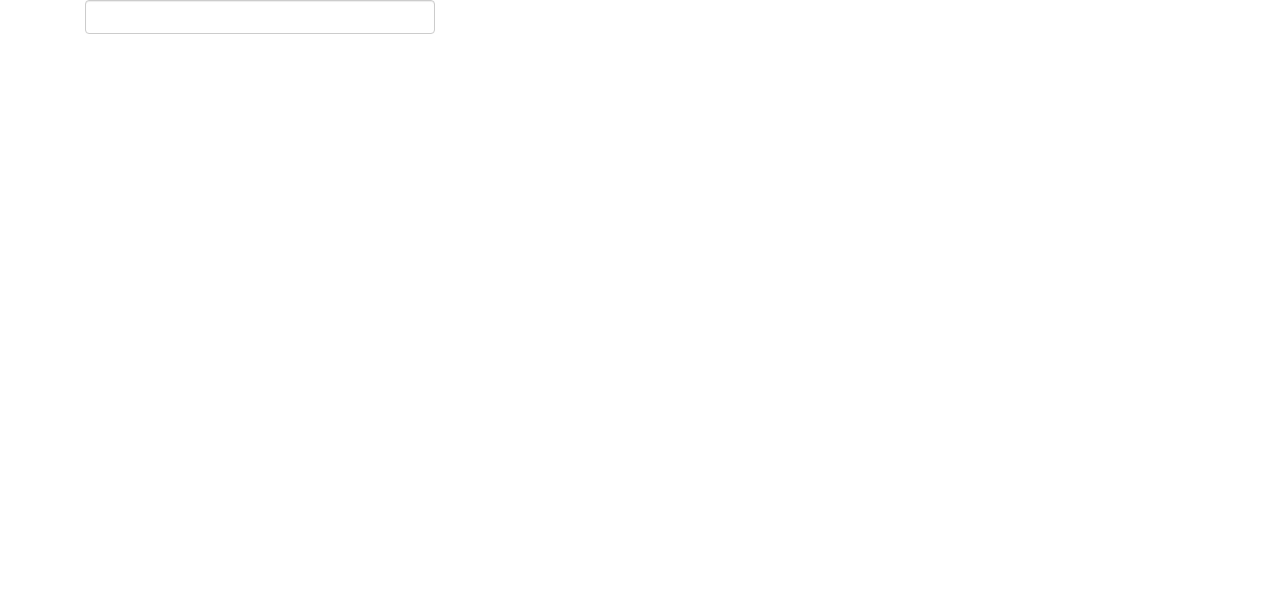
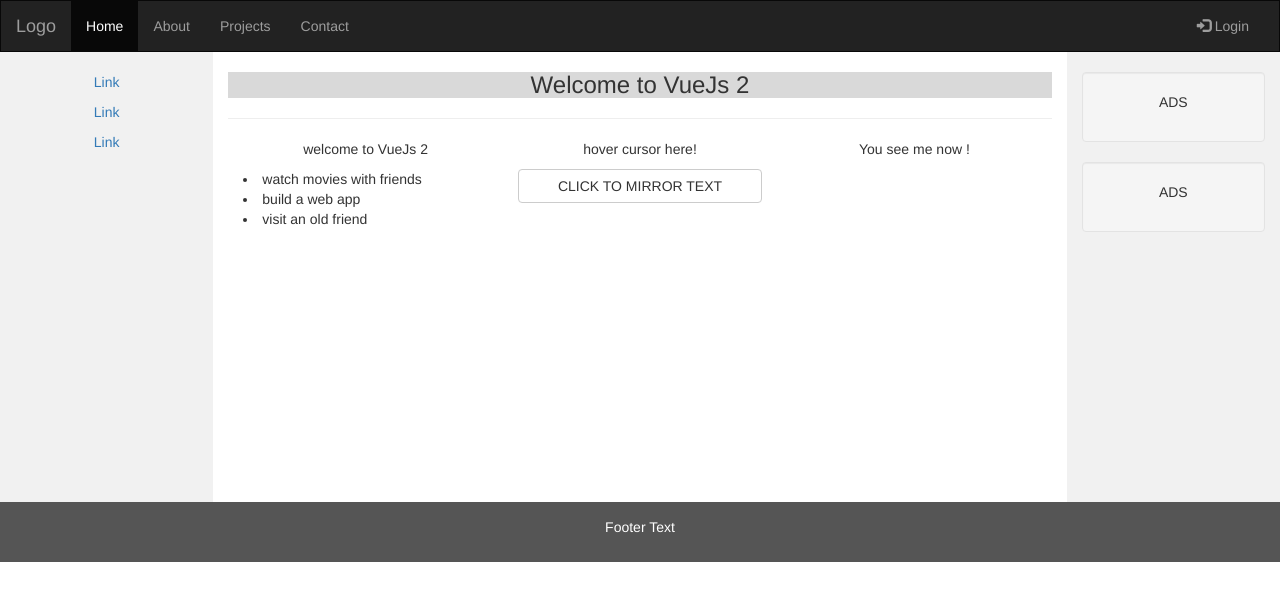
Before and after one commit to alexeisein/vue, a plain HTML site: page index.html in a window 1280 px wide. Drawn offline with nearby package versions, Linux system fonts and the light colour scheme.

Commit message:
new template

```diff
--- a/index.html
+++ b/index.html
@@ -1,36 +1,185 @@
 <!DOCTYPE html>
 <html lang="en">
 <head>
-	<title>Vue</title>
+  <title>VeuJS</title>
+
+  <meta charset="utf-8">
   <meta name="viewport" content="width=device-width, initial-scale=1">
-	<meta charset="utf-8">
-	<!-- Latest compiled and minified CSS -->
   <link rel="stylesheet" href="https://maxcdn.bootstrapcdn.com/bootstrap/3.3.7/css/bootstrap.min.css">
-	<!-- jQuery library -->
   <script src="https://ajax.googleapis.com/ajax/libs/jquery/3.2.1/jquery.min.js"></script>
-
-	<!-- Latest compiled JavaScript -->
   <script src="https://maxcdn.bootstrapcdn.com/bootstrap/3.3.7/js/bootstrap.min.js"></script>
   <script src="https://unpkg.com/vue"></script>
 
+  <style>
+
+    /* Remove the navbar's default margin-bottom and rounded borders */
+    .navbar {
+      margin-bottom: 0;
+      border-radius: 0;
+    }
+
+    /* Set height of the grid so .sidenav can be 100% (adjust as needed) */
+    .row.content {height: 450px}
+
+    /* Set gray background color and 100% height */
+    .sidenav {
+      padding-top: 20px;
+      background-color: #f1f1f1;
+      height: 100%;
+    }
+
+    /* Set black background color, white text and some padding */
+    footer {
+      background-color: #555;
+      color: white;
+      padding: 15px;
+    }
+
+    /* On small screens, set height to 'auto' for sidenav and grid */
+    @media screen and (max-width: 767px) {
+      .sidenav {
+        height: auto;
+        padding: 15px;
+      }
+      .row.content {height:auto;}
+    }
+  </style>
 </head>
 <body>
 
-	<div class="container">
-		<div id="app" class="form-group col-md-4">
-			<input class="form-control" type="text" v-bind:title="message">
+<nav class="navbar navbar-inverse">
+
+  <div class="container-fluid">
+    <div class="navbar-header">
+      <button type="button" class="navbar-toggle" data-toggle="collapse" data-target="#myNavbar">
+        <span class="icon-bar"></span>
+        <span class="icon-bar"></span>
+        <span class="icon-bar"></span>
+      </button>
+      <a class="navbar-brand" href="#">Logo</a>
+    </div>
+
+    <div class="collapse navbar-collapse" id="myNavbar">
+      <ul class="nav navbar-nav">
+        <li class="active"><a href="#">Home</a></li>
+        <li><a href="#">About</a></li>
+        <li><a href="#">Projects</a></li>
+        <li><a href="#">Contact</a></li>
+      </ul>
+      <ul class="nav navbar-nav navbar-right">
+        <li><a href="#"><span class="glyphicon glyphicon-log-in"></span> Login</a></li>
+      </ul>
+    </div>
+
+  </div>
+
+</nav>
+
+<div class="container-fluid text-center">
+  <div class="row content">
+
+    <div class="col-sm-2 sidenav">
+      <p><a href="#">Link</a></p>
+      <p><a href="#">Link</a></p>
+      <p><a href="#">Link</a></p>
+    </div>
+
+    <div class="col-sm-8">
+      <h3 class="text-center" style="background-color: #d9d9d9;">Welcome to VueJs 2</h3><hr>
+
+      	<div id="app" class="col-sm-4">
+      		<p class="text-center">{{ message }}</p>
+        </div>
+
+
+        <div id="app2" class="col-sm-4">
+      		<p class="text-center" v-bind:title="message">hover cursor here!
+      		</p>
+        </div>
+
+
+		<div id="app3" class="col-sm-4">
+      		<p class="text-center" v-if="seen">You see me now !</p>
+    	</div>
+
+
+    	<div id="app4" class="col-sm-4">
+      		<li class="text-left" v-for="todo in todos">{{ todo.task }}</li>
+    	</div>
+
+
+    	<div id="app5" class="col-sm-4">
+      		<button v-on:click="reverseMsg" class="btn btn-default btn-block">{{ message }}</button>
+    	</div>
+
+    </div>
+
+
+	   <div class="col-sm-2 sidenav">
+	      <div class="well">
+	        <p>ADS</p>
+	      </div>
+	      <div class="well">
+	        <p>ADS</p>
 	      </div>
 	  </div>
+
+  </div>
+</div>
+
+<footer class="container-fluid text-center">
+  <p>Footer Text</p>
+</footer>
 
   <script>
 
     var app = new Vue({
       el:'#app',
       data:{
-				message: 'welcome to vue'
+        message: 'welcome to VueJs 2'
+      }
+    });
+
+
+    var app2 = new Vue({
+      el:'#app2',
+      data:{
+        seen: 'welcome to vue' + new Date()
       }
 
     });
+
+
+    var app3 = new Vue({
+      el:'#app3',
+      data:{
+        seen: true
+      }
+    });
+
+    var app4 = new Vue({
+    	el:'#app4',
+    	data:{
+    		todos:[
+    			{task:'watch movies with friends'},
+    			{task:'build a web app'},
+    			{task:'visit an old friend'}
+    		]
+    	}
+    });
+
+    var app5 = new Vue({
+    	el:'#app5',
+    	data:{
+    		message:'CLICK TO MIRROR TEXT',
+    		see: 'Well done'
+    	},
+    	methods:{
+    		reverseMsg: function () {
+    			this.message = this.message.split('').reverse().join('')
+    		}
+    	}
+    })
 
   </script>
 
```
Also changed, not shown: 1 other file. Lines whose indentation alone changed are shown as unchanged.
